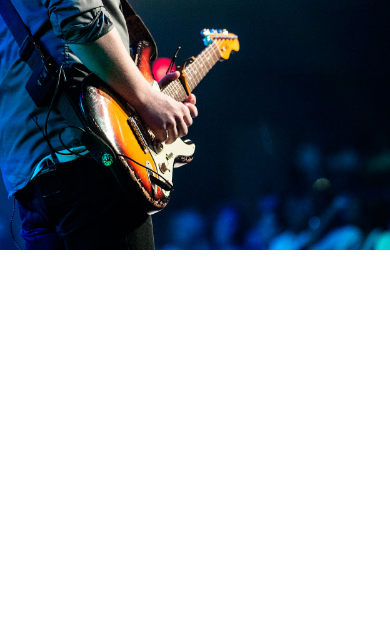
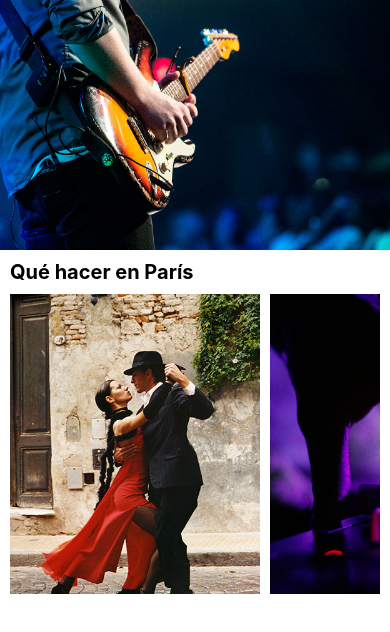
Before and after one commit to jcarlosj/React-Native-Layouts-U-JPdTV, a React Native app: screen / in a window 390 px wide. Shown: the top 632 px of the page. Built offline with nearby package versions, Linux system fonts and the light colour scheme.

Commit message:
[+] Component > App: Crea ScrollView Horizontal de Imagenes

```diff
--- a/App.js
+++ b/App.js
@@ -1,5 +1,11 @@
 import React from 'react';
-import { StyleSheet, View, Image } from 'react-native';
+import { Image, StyleSheet, Text, View, ScrollView } from 'react-native';
+
+const logo = {
+    uri: 'https://reactnative.dev/img/tiny_logo.png',
+    width: 64,
+    height: 64
+};
 
 const App = () => {
     return (
@@ -10,6 +16,33 @@ const App = () => {
                     source={ require( './src/assets/img/bg.jpg' ) }
                 />
             </View>
+
+            <View style={ styles .container }>
+                <Text style={ styles .title }>Qué hacer en París</Text>
+
+                <ScrollView horizontal={ true }>
+                    {/* Se podría usar un View usando Flexbox pero ScrollView ya soluciona el problema */}
+                    <Image
+                        style={ styles .city }
+                        source={ require( './src/assets/img/actividad1.jpg' ) }
+                    />
+                    <Image
+                        style={ styles .city }
+                        source={ require( './src/assets/img/actividad2.jpg' ) }
+                    />
+                    <Image
+                        style={ styles .city }
+                        source={ require( './src/assets/img/actividad3.jpg' ) }
+                    />
+                    <Image
+                        style={ styles .city }
+                        source={ require( './src/assets/img/actividad4.jpg' ) }
+                    />
+
+                </ScrollView>
+
+            </View>
+
         </>
     );
 };
@@ -19,6 +52,19 @@ const styles = StyleSheet.create({
     banner: {
         flex: 1,
         height: 250
+    },
+    title: {
+        fontSize: 20,
+        fontWeight: 'bold',
+        marginVertical: 10
+    },
+    container: {
+        marginHorizontal: 10
+    },
+    city: {
+        height: 300,
+        marginRight: 10,
+        width: 250,
     }
 });
 
```
